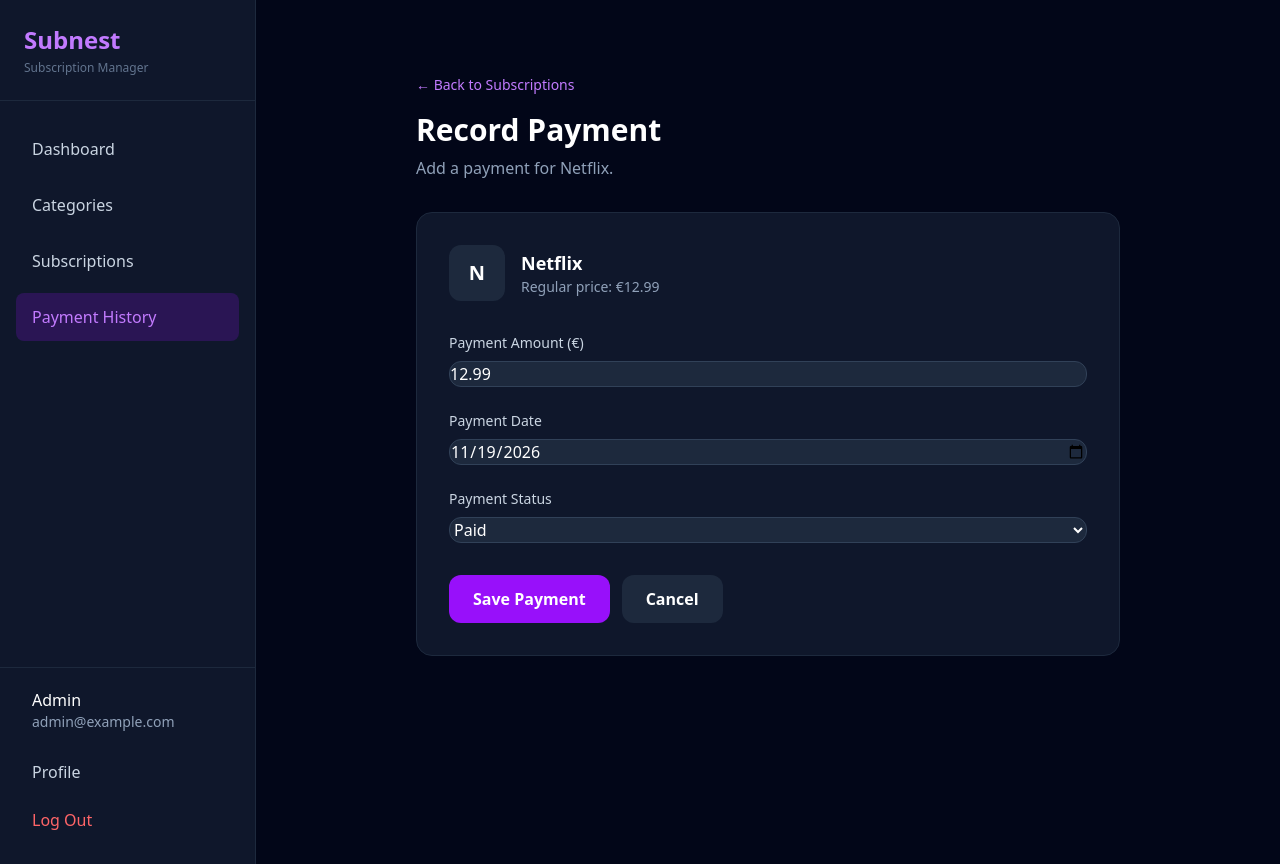
After one commit to hbspyana/subnest, a Laravel app: page /subscriptions/1/payments/create in a window 1280 px wide. The commit adds this page. Run offline with Laravel 12, Linux system fonts and the light colour scheme; a user stored in the database is signed in; data comes from the database, SQL or seed files in the repository; some libraries are stand-ins or nearby versions.

Commit message:
UPDATE - add payment history

```diff
--- /dev/null
+++ b/app/Http/Controllers/Userzone/PaymentController.php
@@ -0,0 +1,90 @@
+<?php
+
+namespace App\Http\Controllers\Userzone;
+
+use App\Http\Controllers\Controller;
+use App\Models\Payment;
+use App\Models\Subscription;
+use Illuminate\Http\Request;
+use Illuminate\Validation\Rule;
+
+class PaymentController extends Controller
+{
+    public function index()
+    {
+        $payments = Payment::whereHas('subscription', function ($query) {
+                $query->where('user_id', auth()->id());
+            })
+            ->with('subscription')
+            ->orderByDesc('payment_date')
+            ->get();
+
+        return view('userzone.payments.index', compact('payments'));
+    }
+
+    public function create(Subscription $subscription)
+    {
+        $this->authorizeSubscription($subscription);
+
+        return view('userzone.payments.create', compact('subscription'));
+    }
+
+    public function store(Request $request, Subscription $subscription)
+    {
+        $this->authorizeSubscription($subscription);
+
+        $validated = $request->validate([
+            'amount' => ['required', 'numeric', 'min:0'],
+            'payment_date' => ['required', 'date'],
+            'status' => [
+                'required',
+                Rule::in(['paid', 'pending']),
+            ],
+        ]);
+
+        $subscription->payments()->create($validated);
+
+        return redirect()->route('payments.index')
+            ->with('success', 'Payment recorded successfully!');
+    }
+
+    public function updateStatus(Request $request, Payment $payment)
+    {
+        $this->authorizePayment($payment);
+
+        $validated = $request->validate([
+            'status' => [
+                'required',
+                Rule::in(['paid', 'pending']),
+            ],
+        ]);
+
+        $payment->update($validated);
+
+        return redirect()->route('payments.index')
+            ->with('success', 'Payment status updated!');
+    }
+
+    public function destroy(Payment $payment)
+    {
+        $this->authorizePayment($payment);
+
+        $payment->delete();
+
+        return redirect()->route('payments.index')
+            ->with('success', 'Payment deleted successfully!');
+    }
+
+    private function authorizeSubscription(Subscription $subscription)
+    {
+        abort_unless($subscription->user_id === auth()->id(), 403);
+    }
+
+    private function authorizePayment(Payment $payment)
+    {
+        abort_unless(
+            $payment->subscription->user_id === auth()->id(),
+            403
+        );
+    }
+}
--- a/resources/views/layouts/app_navigation.blade.php
+++ b/resources/views/layouts/app_navigation.blade.php
@@ -1,56 +1,45 @@
 <aside class="w-64 min-h-screen bg-slate-900 border-r border-slate-800 flex flex-col">
 
-    <!-- Logo -->
     <div class="px-6 py-6 border-b border-slate-800">
-        <a href="{{ route('dashboard') }}"
-           class="text-2xl font-bold text-white">
-            Subnest<span class="text-purple-500">.</span>
+        <a href="{{ route('dashboard') }}" class="text-2xl font-bold text-purple-400">
+            Subnest
         </a>
-        <p class="text-xs text-slate-400 mt-1">Subscription Manager</p>
+        <p class="text-xs text-slate-500 mt-1">Subscription Manager</p>
     </div>
 
-    <!-- Navigation Links -->
-    <div class="px-4 py-6 flex-1">
-
-        <p class="text-xs font-semibold text-slate-500 uppercase tracking-wider mb-3 px-3">
-            Menu
-        </p>
+    <nav class="flex-1 px-4 py-6 space-y-2">
 
         <a href="{{ route('dashboard') }}"
-           class="flex items-center px-3 py-3 rounded-lg mb-2
-           {{ request()->routeIs('dashboard') ? 'bg-purple-600 text-white' : 'text-slate-400 hover:bg-slate-800 hover:text-white' }}">
+           class="block px-4 py-3 rounded-lg transition {{ request()->routeIs('dashboard') ? 'bg-purple-600/20 text-purple-400' : 'text-slate-300 hover:bg-slate-800 hover:text-white' }}">
             Dashboard
         </a>
 
+        <a href="{{ route('categories.index') }}"
+           class="block px-4 py-3 rounded-lg transition {{ request()->routeIs('categories.*') ? 'bg-purple-600/20 text-purple-400' : 'text-slate-300 hover:bg-slate-800 hover:text-white' }}">
+            Categories
+        </a>
+
         <a href="{{ route('subscriptions.index') }}"
-           class="flex items-center px-3 py-3 rounded-lg mb-2
-           {{ request()->routeIs('subscriptions.*') ? 'bg-purple-600 text-white' : 'text-slate-400 hover:bg-slate-800 hover:text-white' }}">
+           class="block px-4 py-3 rounded-lg transition {{ request()->routeIs('subscriptions.*') ? 'bg-purple-600/20 text-purple-400' : 'text-slate-300 hover:bg-slate-800 hover:text-white' }}">
             Subscriptions
         </a>
 
-        @if (Route::has('categories.index'))
-            <a href="{{ route('categories.index') }}"
-               class="flex items-center px-3 py-3 rounded-lg mb-2
-               {{ request()->routeIs('categories.*') ? 'bg-purple-600 text-white' : 'text-slate-400 hover:bg-slate-800 hover:text-white' }}">
-                Categories
-            </a>
-        @endif
+        <a href="{{ route('payments.index') }}"
+           class="block px-4 py-3 rounded-lg transition {{ request()->routeIs('payments.*') ? 'bg-purple-600/20 text-purple-400' : 'text-slate-300 hover:bg-slate-800 hover:text-white' }}">
+            Payment History
+        </a>
 
-    </div>
+    </nav>
 
-    <!-- User Account -->
-    <div class="border-t border-slate-800 p-4">
+    <div class="px-4 py-5 border-t border-slate-800">
 
-        <p class="text-sm font-semibold text-white">
-            {{ Auth::user()->name }}
-        </p>
-
-        <p class="text-xs text-slate-400 mb-4">
-            {{ Auth::user()->email }}
-        </p>
+        <div class="px-4 mb-4">
+            <p class="text-white font-medium">{{ Auth::user()->name }}</p>
+            <p class="text-slate-400 text-sm truncate">{{ Auth::user()->email }}</p>
+        </div>
 
         <a href="{{ route('profile.edit') }}"
-           class="block text-sm text-slate-400 hover:text-white py-2">
+           class="block px-4 py-3 rounded-lg text-slate-300 hover:bg-slate-800 hover:text-white transition">
             Profile
         </a>
 
@@ -58,7 +47,7 @@
             @csrf
 
             <button type="submit"
-                    class="text-sm text-red-400 hover:text-red-300 py-2">
+                    class="w-full text-left px-4 py-3 rounded-lg text-red-400 hover:bg-red-500/10 transition">
                 Log Out
             </button>
         </form>
--- /dev/null
+++ b/resources/views/userzone/payments/create.blade.php
@@ -0,0 +1,129 @@
+
+<x-app-layout>
+    <div class="min-h-screen bg-slate-950 text-white py-10">
+        <div class="max-w-3xl mx-auto px-4 sm:px-6 lg:px-8">
+
+            <div class="mb-8">
+                <a href="{{ route('subscriptions.index') }}"
+                   class="text-purple-400 hover:text-purple-300 text-sm">
+                    ← Back to Subscriptions
+                </a>
+
+                <h1 class="text-3xl font-bold mt-4">Record Payment</h1>
+                <p class="text-slate-400 mt-2">
+                    Add a payment for {{ $subscription->name }}.
+                </p>
+            </div>
+
+            <div class="bg-slate-900 border border-slate-800 rounded-2xl p-6 sm:p-8">
+
+                <div class="flex items-center gap-4 mb-8">
+                    @if ($subscription->logo_url)
+                        <img src="{{ $subscription->logo_url }}"
+                             alt=""
+                             class="w-14 h-14 rounded-xl object-contain bg-white p-2">
+                    @else
+                        <div class="w-14 h-14 rounded-xl bg-slate-800 flex items-center justify-center text-xl font-bold">
+                            {{ strtoupper(substr($subscription->name, 0, 1)) }}
+                        </div>
+                    @endif
+
+                    <div>
+                        <h2 class="text-lg font-semibold">{{ $subscription->name }}</h2>
+                        <p class="text-slate-400 text-sm">
+                            Regular price: €{{ number_format($subscription->price, 2) }}
+                        </p>
+                    </div>
+                </div>
+
+                <form method="POST" action="{{ route('payments.store', $subscription) }}">
+                    @csrf
+
+                    <div class="space-y-6">
+
+                        <div>
+                            <label for="amount" class="block text-sm font-medium text-slate-300 mb-2">
+                                Payment Amount (€)
+                            </label>
+
+                            <input
+                                type="number"
+                                name="amount"
+                                id="amount"
+                                step="0.01"
+                                min="0"
+                                value="{{ old('amount', $subscription->price) }}"
+                                required
+                                class="w-full rounded-xl bg-slate-800 border border-slate-700 text-white focus:border-purple-500 focus:ring-purple-500"
+                            >
+
+                            @error('amount')
+                                <p class="text-red-400 text-sm mt-2">{{ $message }}</p>
+                            @enderror
+                        </div>
+
+                        <div>
+                            <label for="payment_date" class="block text-sm font-medium text-slate-300 mb-2">
+                                Payment Date
+                            </label>
+
+                            <input
+                                type="date"
+                                name="payment_date"
+                                id="payment_date"
+                                value="{{ old('payment_date', now()->toDateString()) }}"
+                                required
+                                class="w-full rounded-xl bg-slate-800 border border-slate-700 text-white focus:border-purple-500 focus:ring-purple-500"
+                            >
+
+                            @error('payment_date')
+                                <p class="text-red-400 text-sm mt-2">{{ $message }}</p>
+                            @enderror
+                        </div>
+
+                        <div>
+                            <label for="status" class="block text-sm font-medium text-slate-300 mb-2">
+                                Payment Status
+                            </label>
+
+                            <select
+                                name="status"
+                                id="status"
+                                required
+                                class="w-full rounded-xl bg-slate-800 border border-slate-700 text-white focus:border-purple-500 focus:ring-purple-500"
+                            >
+                                <option value="paid" {{ old('status', 'paid') === 'paid' ? 'selected' : '' }}>
+                                    Paid
+                                </option>
+                                <option value="pending" {{ old('status') === 'pending' ? 'selected' : '' }}>
+                                    Pending
+                                </option>
+                            </select>
+
+                            @error('status')
+                                <p class="text-red-400 text-sm mt-2">{{ $message }}</p>
+                            @enderror
+                        </div>
+
+                    </div>
+
+                    <div class="flex flex-col sm:flex-row gap-3 mt-8">
+                        <button
+                            type="submit"
+                            class="px-6 py-3 rounded-xl bg-purple-600 hover:bg-purple-500 font-semibold"
+                        >
+                            Save Payment
+                        </button>
+
+                        <a
+                            href="{{ route('subscriptions.index') }}"
+                            class="px-6 py-3 rounded-xl bg-slate-800 hover:bg-slate-700 text-center font-semibold"
+                        >
+                            Cancel
+                        </a>
+                    </div>
+                </form>
+            </div>
+        </div>
+    </div>
+</x-app-layout>
--- a/routes/web.php
+++ b/routes/web.php
@@ -2,6 +2,7 @@
 
 use App\Http\Controllers\Userzone\CategoryController;
 use App\Http\Controllers\Userzone\DashboardController;
+use App\Http\Controllers\Userzone\PaymentController;
 use App\Http\Controllers\Userzone\ProfileController;
 use App\Http\Controllers\Userzone\SubscriptionController;
 use App\Http\Controllers\WelcomeController;
@@ -44,4 +45,11 @@ Route::middleware('auth')->group(function () {
     Route::get('/subscriptions/{subscription}/edit', [SubscriptionController::class, 'edit'])->name('subscriptions.edit');
     Route::put('/subscriptions/{subscription}', [SubscriptionController::class, 'update'])->name('subscriptions.update');
     Route::delete('/subscriptions/{subscription}', [SubscriptionController::class, 'destroy'])->name('subscriptions.destroy');
+
+    // For the user's payments management
+    Route::get('/payments', [PaymentController::class, 'index'])->name('payments.index');
+    Route::get('/subscriptions/{subscription}/payments/create', [PaymentController::class, 'create'])->name('payments.create');
+    Route::post('/subscriptions/{subscription}/payments', [PaymentController::class, 'store'])->name('payments.store');
+    Route::patch('/payments/{payment}/status', [PaymentController::class, 'updateStatus'])->name('payments.updateStatus');
+    Route::delete('/payments/{payment}', [PaymentController::class, 'destroy'])->name('payments.destroy');
     });
```
Also changed, not shown: resources/views/userzone/payments/index.blade.php (added, +117 -0 lines), resources/views/userzone/subscriptions/index.blade.php (+35 -42 lines).
